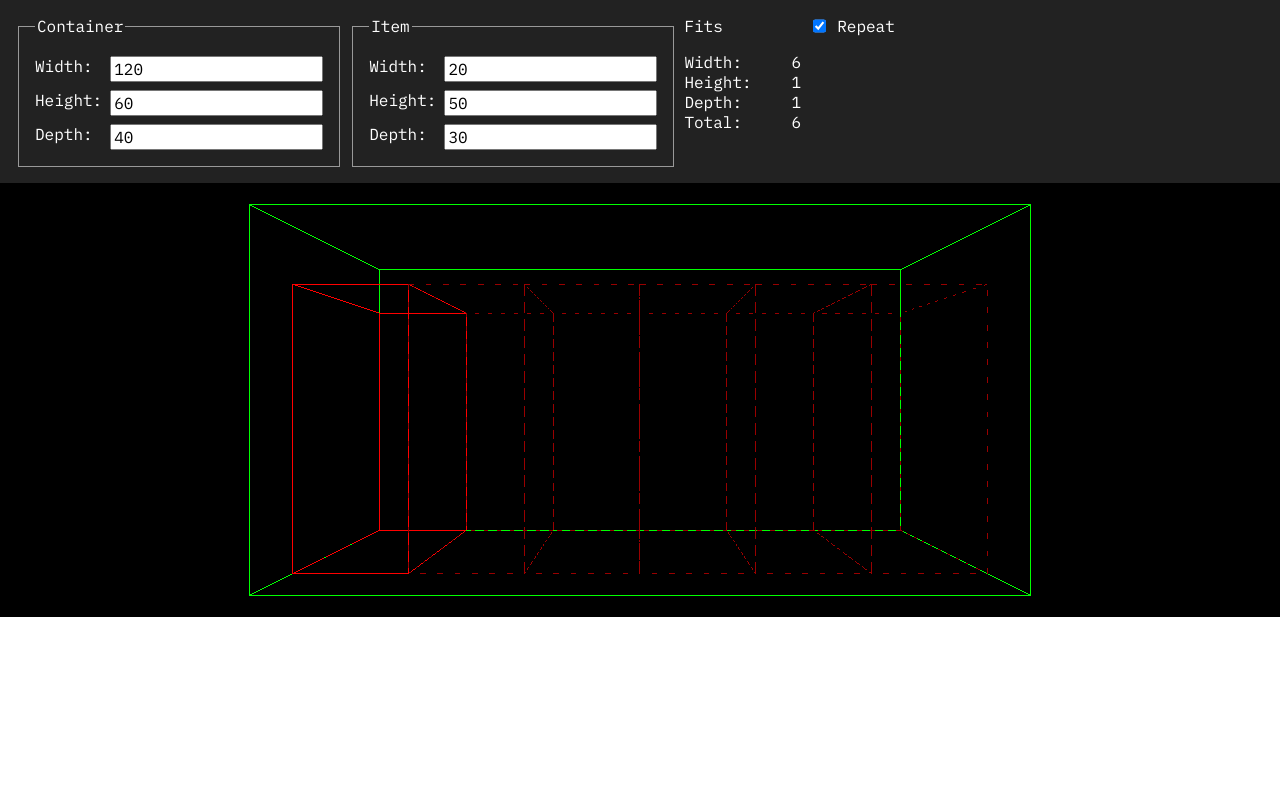
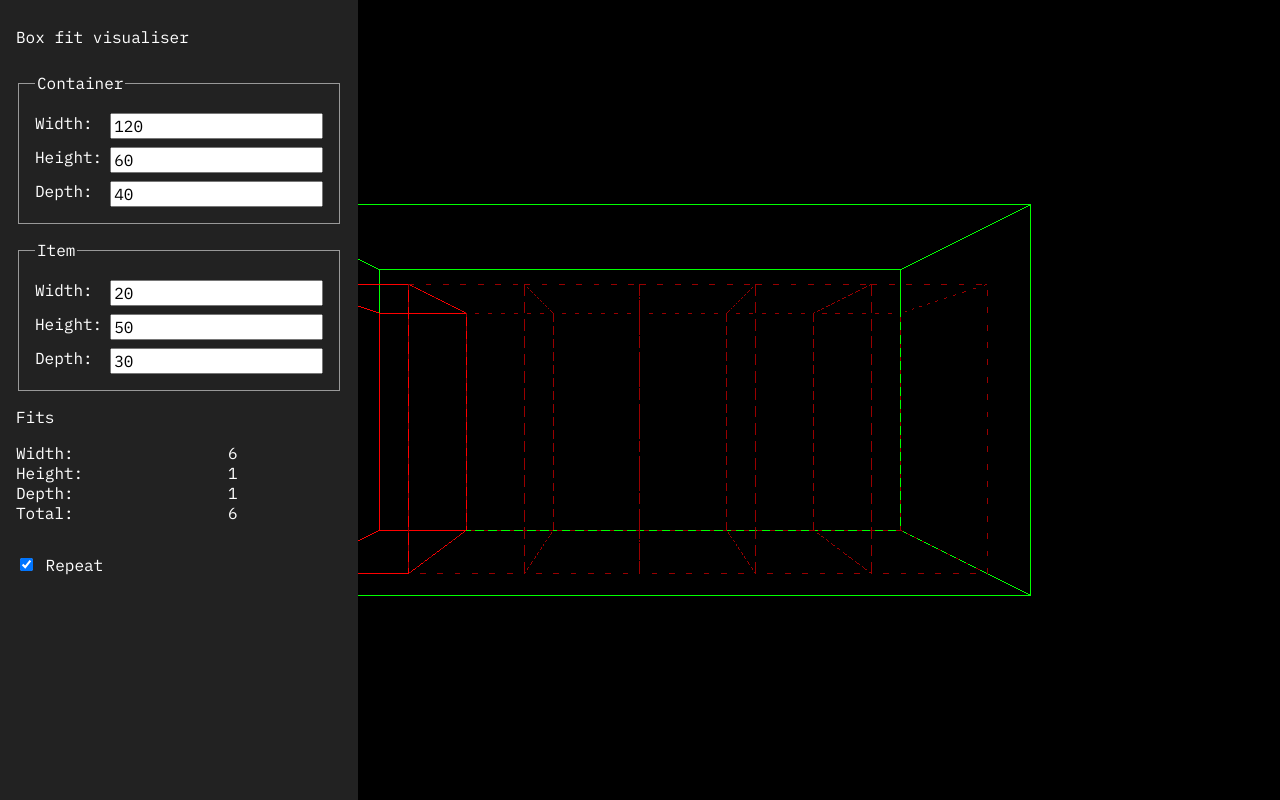
Before and after one commit to onvlt/box-fitter, a Svelte app: page / in a window 1280 px wide. Built offline with nearby package versions, Linux system fonts and the light colour scheme.

Commit message:
Refactor

```diff
--- a/src/App.svelte
+++ b/src/App.svelte
@@ -1,37 +1,15 @@
 <script lang="ts">
   import * as THREE from "three";
   import { OrbitControls } from "three/addons/controls/OrbitControls.js";
-
-  interface Dim {
-    width: number;
-    height: number;
-    depth: number;
-  }
-
-  type DimTuple = [x: number, y: number, z: number];
-
-  // Data
-
-  let containerDimensions: Dim = {
-    width: 120,
-    height: 60,
-    depth: 40,
-  };
-  let itemDimensions: Dim = {
-    width: 20,
-    height: 50,
-    depth: 30,
-  };
-  let repeat = true;
-  $: fit = {
-    width: containerDimensions.width / itemDimensions.width,
-    height: containerDimensions.height / itemDimensions.height,
-    depth: containerDimensions.depth / itemDimensions.depth,
-  };
-  $: totalFit = Object.values(fit)
-    .filter(Number.isFinite)
-    .map(Math.floor)
-    .reduce((a, b) => a * b, 1);
+  import {
+    containerDimensions,
+    itemDimensions,
+    fit,
+    totalFit,
+    repeatBoxes,
+  } from "./store";
+  import type { DimTuple } from "./types";
+  import Params from "./Params.svelte";
 
   // Scene, camera, controls, renderer setup
 
@@ -85,29 +63,29 @@
 
     // Container
     const containerBoxGeometry = new THREE.EdgesGeometry(
-      new THREE.BoxGeometry(...Object.values(containerDimensions))
+      new THREE.BoxGeometry(...Object.values($containerDimensions))
     );
     const containerBox = new THREE.LineSegments(
       containerBoxGeometry,
       containerBoxMaterial
     );
     containerBox.position.set(
-      ...(Object.values(containerDimensions).map((dim) => dim / 2) as DimTuple)
+      ...(Object.values($containerDimensions).map((dim) => dim / 2) as DimTuple)
     );
     group.add(containerBox);
     objects.push(containerBox);
 
     // Items
     const itemBoxGeometry = new THREE.EdgesGeometry(
-      new THREE.BoxGeometry(...Object.values(itemDimensions))
+      new THREE.BoxGeometry(...Object.values($itemDimensions))
     );
 
-    const repeatLimit = repeat ? 100 : 1;
+    const repeatLimit = $repeatBoxes ? 100 : 1;
 
-    if (Object.values(fit).every((n) => Number.isFinite(n))) {
-      for (let x = 0; x < Math.floor(fit.width) && x < repeatLimit; x++) {
-        for (let y = 0; y < Math.floor(fit.height) && y < repeatLimit; y++) {
-          for (let z = 0; z < Math.floor(fit.depth) && z < repeatLimit; z++) {
+    if (Object.values($fit).every((n) => Number.isFinite(n))) {
+      for (let x = 0; x < Math.floor($fit.width) && x < repeatLimit; x++) {
+        for (let y = 0; y < Math.floor($fit.height) && y < repeatLimit; y++) {
+          for (let z = 0; z < Math.floor($fit.depth) && z < repeatLimit; z++) {
             const itemBox = new THREE.LineSegments(
               itemBoxGeometry,
               x === 0 && y === 0 && z === 0
@@ -115,9 +93,9 @@
                 : repeatedItemBoxMaterial
             );
             itemBox.position.set(
-              itemDimensions.width / 2 + x * itemDimensions.width,
-              itemDimensions.height / 2 + y * itemDimensions.height,
-              itemDimensions.depth / 2 + z * itemDimensions.depth
+              $itemDimensions.width / 2 + x * $itemDimensions.width,
+              $itemDimensions.height / 2 + y * $itemDimensions.height,
+              $itemDimensions.depth / 2 + z * $itemDimensions.depth
             );
             itemBox.computeLineDistances();
             group.add(itemBox);
@@ -127,9 +105,9 @@
       }
 
       group.position.set(
-        containerDimensions.width / -2,
-        containerDimensions.height / -2,
-        containerDimensions.depth / -2
+        $containerDimensions.width / -2,
+        $containerDimensions.height / -2,
+        $containerDimensions.depth / -2
       );
     }
   }
@@ -141,122 +119,8 @@
   }
 
   animate();
-
-  function displayFit(n: number) {
-    if (Number.isFinite(n)) {
-      return Math.floor(n);
-    }
-    return "N/A";
-  }
 </script>
 
 <main>
-  <form class="params">
-    <fieldset>
-      <legend>Container</legend>
-      <label>
-        Width: <input
-          type="number"
-          bind:value={containerDimensions.width}
-          min="0"
-          step="0.5"
-        />
-      </label>
-      <label>
-        Height: <input
-          type="number"
-          bind:value={containerDimensions.height}
-          min="0"
-          step="0.5"
-        />
-      </label>
-      <label>
-        Depth: <input
-          type="number"
-          bind:value={containerDimensions.depth}
-          min="0"
-          step="0.5"
-        />
-      </label>
-    </fieldset>
-    <fieldset>
-      <legend>Item</legend>
-      <label>
-        Width: <input
-          type="number"
-          bind:value={itemDimensions.width}
-          min="0"
-          step="0.5"
-        />
-      </label>
-      <label>
-        Height: <input
-          type="number"
-          bind:value={itemDimensions.height}
-          min="0"
-          step="0.5"
-        />
-      </label>
-      <label>
-        Depth: <input
-          type="number"
-          bind:value={itemDimensions.depth}
-          min="0"
-          step="0.5"
-        />
-      </label>
-    </fieldset>
-    <div>
-      Fits
-      <dl>
-        <dt>Width:</dt>
-        <dd>{displayFit(fit.width)}</dd>
-        <dt>Height:</dt>
-        <dd>{displayFit(fit.height)}</dd>
-        <dt>Depth:</dt>
-        <dd>{displayFit(fit.depth)}</dd>
-        <dt>Total:</dt>
-        <dd>{totalFit}</dd>
-      </dl>
-    </div>
-    <div>
-      <label>
-        <input type="checkbox" bind:checked={repeat} />
-        Repeat
-      </label>
-    </div>
-  </form>
+  <Params />
 </main>
-
-<style>
-  .params {
-    position: fixed;
-    top: 0;
-    left: 0;
-    right: 0;
-    background-color: #222;
-    padding: 1rem;
-    color: white;
-    display: flex;
-    gap: 0.5rem;
-  }
-
-  fieldset {
-    border: 1px solid #999;
-    display: flex;
-    flex-direction: column;
-    gap: 0.5rem;
-    padding: 1.25rem 1rem 1rem;
-  }
-
-  label {
-    display: flex;
-    justify-content: space-between;
-    gap: 0.5rem;
-  }
-
-  dl {
-    display: grid;
-    grid-template-columns: auto auto;
-  }
-</style>
--- /dev/null
+++ b/src/Params.svelte
@@ -0,0 +1,133 @@
+<script lang="ts">
+  import {
+    containerDimensions,
+    fit,
+    itemDimensions,
+    repeatBoxes,
+    totalFit,
+  } from "./store";
+
+  function displayFit(n: number) {
+    if (Number.isFinite(n)) {
+      return Math.floor(n);
+    }
+    return "N/A";
+  }
+</script>
+
+<div class="params">
+  <h1>Box fit visualiser</h1>
+  <fieldset class="dim-inputs">
+    <legend>Container</legend>
+    <label>
+      Width: <input
+        type="number"
+        bind:value={$containerDimensions.width}
+        min="0"
+        step="0.5"
+      />
+    </label>
+    <label>
+      Height: <input
+        type="number"
+        bind:value={$containerDimensions.height}
+        min="0"
+        step="0.5"
+      />
+    </label>
+    <label>
+      Depth: <input
+        type="number"
+        bind:value={$containerDimensions.depth}
+        min="0"
+        step="0.5"
+      />
+    </label>
+  </fieldset>
+  <fieldset class="dim-inputs">
+    <legend>Item</legend>
+    <label>
+      Width: <input
+        type="number"
+        bind:value={$itemDimensions.width}
+        min="0"
+        step="0.5"
+      />
+    </label>
+    <label>
+      Height: <input
+        type="number"
+        bind:value={$itemDimensions.height}
+        min="0"
+        step="0.5"
+      />
+    </label>
+    <label>
+      Depth: <input
+        type="number"
+        bind:value={$itemDimensions.depth}
+        min="0"
+        step="0.5"
+      />
+    </label>
+  </fieldset>
+  <div>
+    Fits
+    <dl>
+      <dt>Width:</dt>
+      <dd>{displayFit($fit.width)}</dd>
+      <dt>Height:</dt>
+      <dd>{displayFit($fit.height)}</dd>
+      <dt>Depth:</dt>
+      <dd>{displayFit($fit.depth)}</dd>
+      <dt>Total:</dt>
+      <dd>{$totalFit}</dd>
+    </dl>
+  </div>
+  <div>
+    <label>
+      <input type="checkbox" bind:checked={$repeatBoxes} />
+      Repeat
+    </label>
+  </div>
+</div>
+
+<style>
+  h1 {
+    font: inherit;
+  }
+
+  .params {
+    position: fixed;
+    top: 0;
+    left: 0;
+    bottom: 0;
+    max-width: 300;
+    background-color: #222;
+    padding: 1rem;
+    color: white;
+    display: flex;
+    flex-direction: column;
+    gap: 1rem;
+    overflow-y: auto;
+  }
+
+  fieldset {
+    border: 1px solid #999;
+    display: flex;
+    flex-direction: column;
+    gap: 0.5rem;
+    padding: 1.25rem 1rem 1rem;
+  }
+
+  .dim-inputs label {
+    display: flex;
+    justify-content: space-between;
+    gap: 0.5rem;
+  }
+
+  dl {
+    display: grid;
+    grid-template-columns: auto auto;
+  }
+</style>
--- /dev/null
+++ b/src/store.ts
@@ -0,0 +1,32 @@
+import { derived, writable } from "svelte/store";
+import type { Dim } from "./types";
+
+export const containerDimensions = writable<Dim>({
+  width: 120,
+  height: 60,
+  depth: 40,
+});
+
+export const itemDimensions = writable<Dim>({
+  width: 20,
+  height: 50,
+  depth: 30,
+});
+
+export const repeatBoxes = writable(true);
+
+export const fit = derived(
+  [containerDimensions, itemDimensions],
+  ([$container, $item]) => ({
+    width: $container.width / $item.width,
+    height: $container.height / $item.height,
+    depth: $container.depth / $item.depth,
+  })
+);
+
+export const totalFit = derived(fit, ($fit) =>
+  Object.values($fit)
+    .filter(Number.isFinite)
+    .map(Math.floor)
+    .reduce((a, b) => a * b, 1)
+);
--- /dev/null
+++ b/src/types.ts
@@ -0,0 +1,7 @@
+export interface Dim {
+  width: number;
+  height: number;
+  depth: number;
+}
+
+export type DimTuple = [x: number, y: number, z: number];
```
Also changed, not shown: 1 other file (tests, documents, lock files or other folders).
